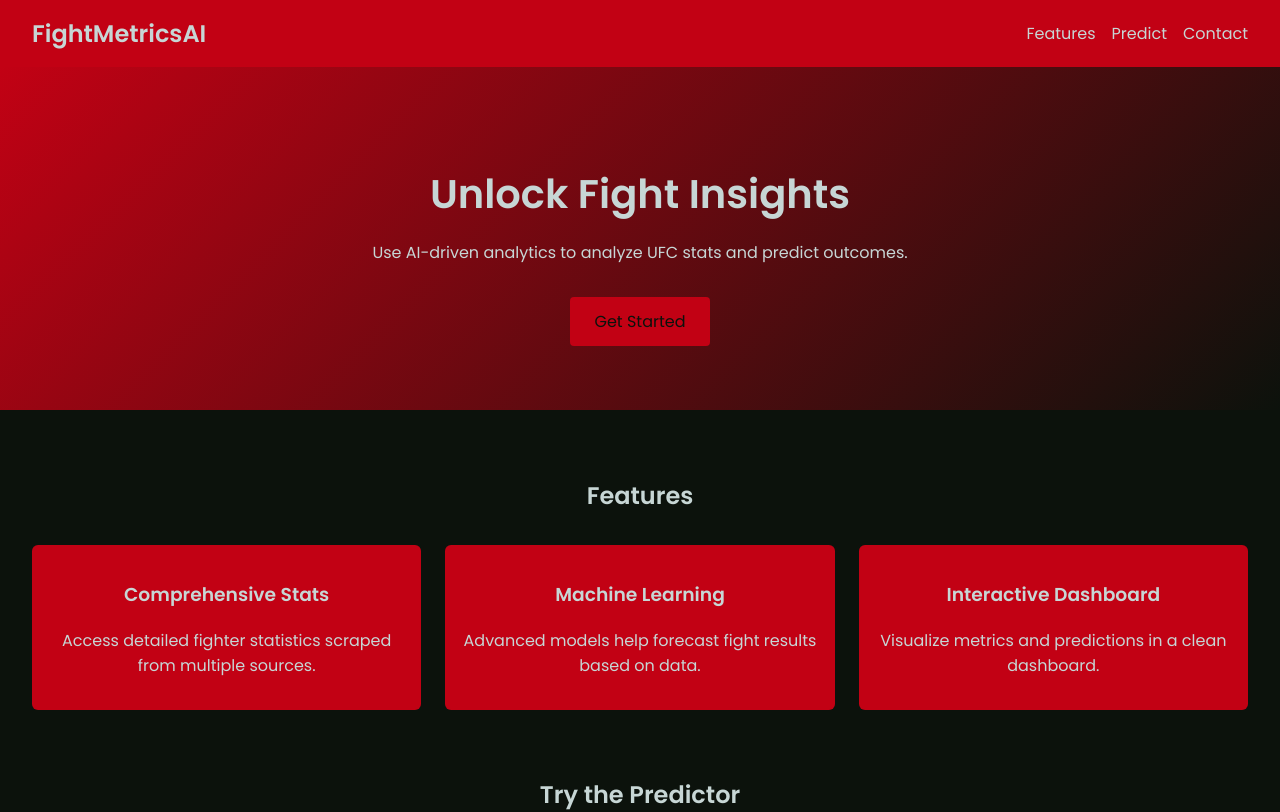
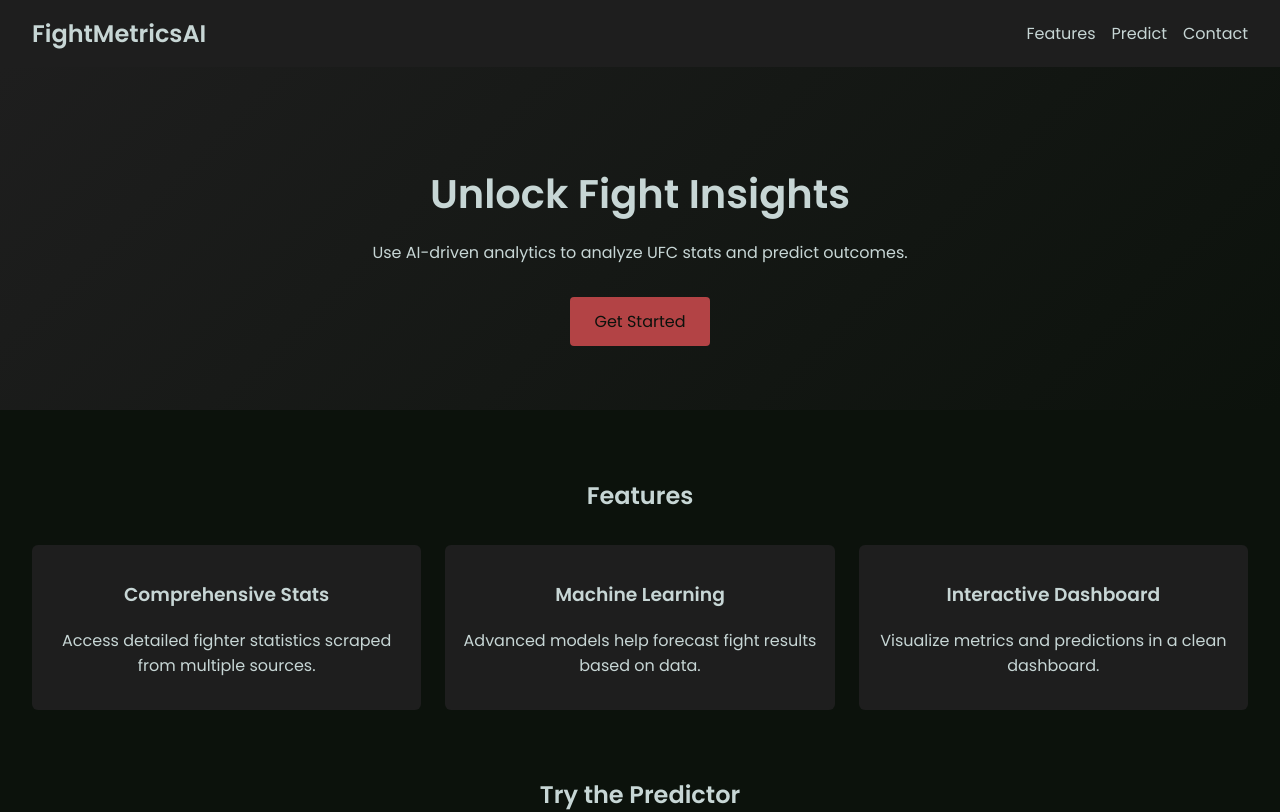
Before and after one commit to adamwalid64/FightMetricsAI, a React (Vite) app in the folder webapp/frontend/: page / in a window 1280 px wide. Shown: the top 812 px of the page. Built offline with nearby package versions, Linux system fonts and the light colour scheme.

Commit message:
style: soften accent color

```diff
--- a/webapp/frontend/src/index.css
+++ b/webapp/frontend/src/index.css
@@ -1,9 +1,9 @@
 :root {
-  /* Updated color scheme */
+  /* Updated color scheme with muted accent */
   --color-primary: #0C120C;
-  --color-secondary: #C20114;
+  --color-secondary: #1e1e1e;
   --color-third: #C7D6D5;
-  --color-accent: var(--color-secondary);
+  --color-accent: #b34345;
 }
 
 body {
```
